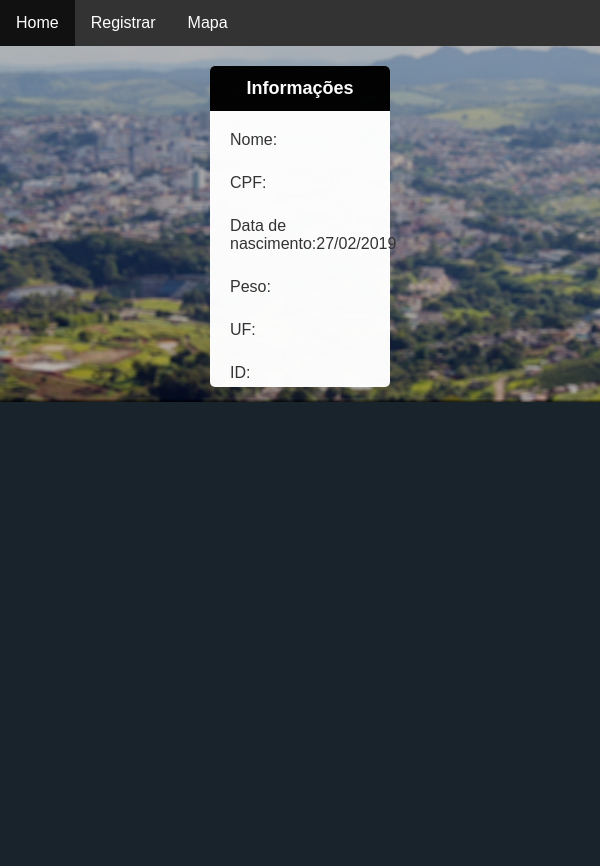
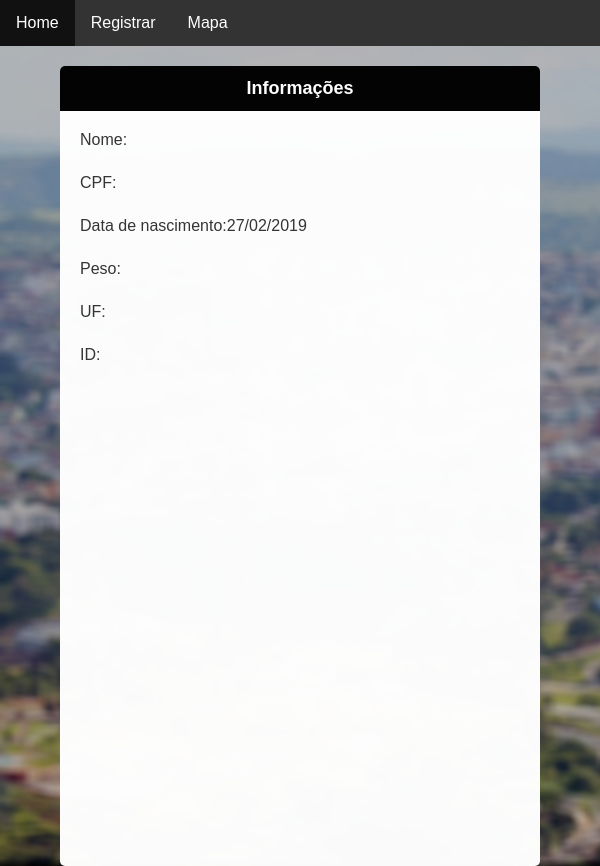
Before and after one commit to leonardofalmeida/SistemaCadastro-frontend, a React (Create React App) app: page /users/1 in a window 600 px wide. Before the commit the page ends 800 px from the top, so only its background shows below. Built offline with nearby package versions, Linux system fonts and the light colour scheme; no server answers.

Commit message:
Melhoria responsividade ver usuario

```diff
--- a/src/pages/user/styles.css
+++ b/src/pages/user/styles.css
@@ -34,3 +34,21 @@ p:hover {
     border-radius: 5px;
     font-size: 18px;
 }
+
+/* Extra small devices (phones, 600px and down) */
+@media only screen and (max-width: 600px) {
+    .user-info {
+        width: 90%;
+        margin: 20px auto 0;
+        height: 100vh;
+    }
+}
+
+/* Small devices (portrait tablets and large phones, 600px and up) */
+@media only screen and (min-width: 600px) {
+    .user-info {
+        width: 80%;
+        margin: 20px auto 0;
+        height: 100vh;
+    }
+}
```
